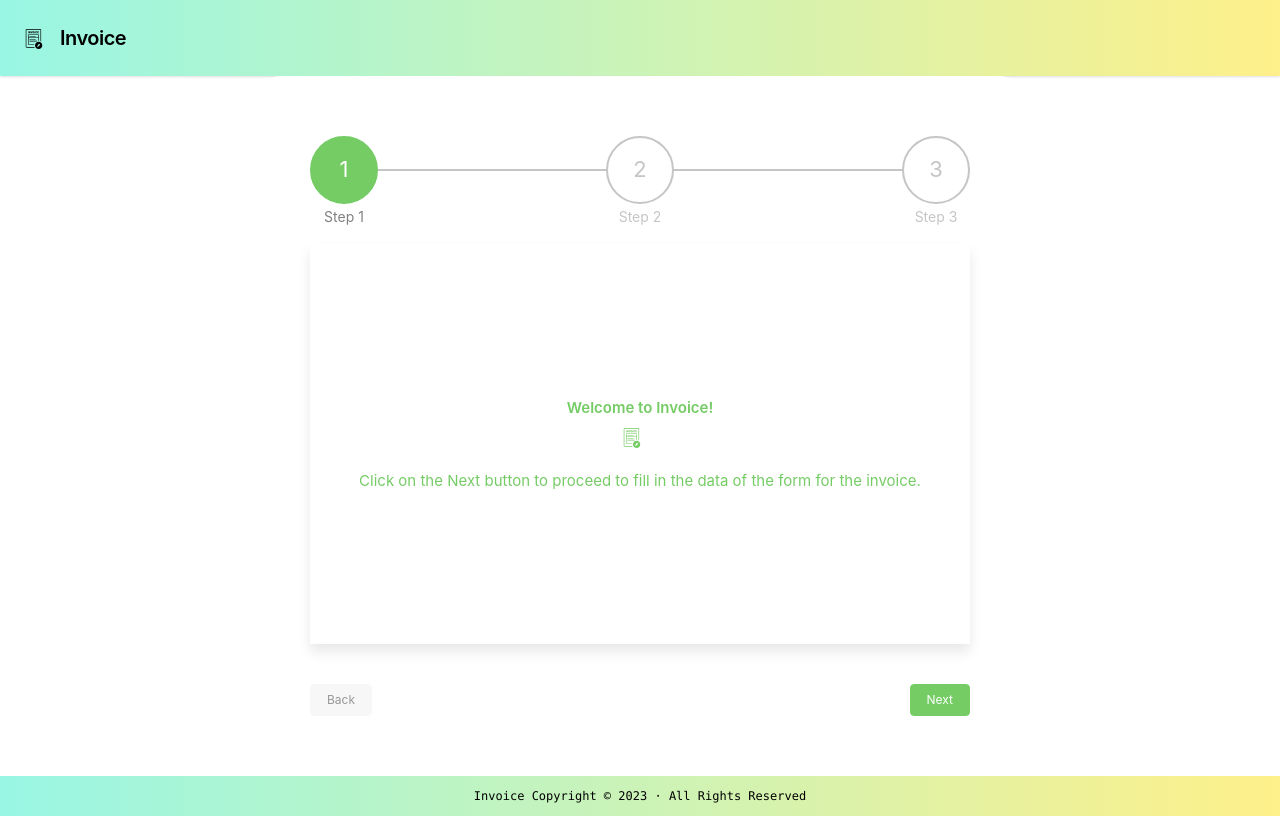
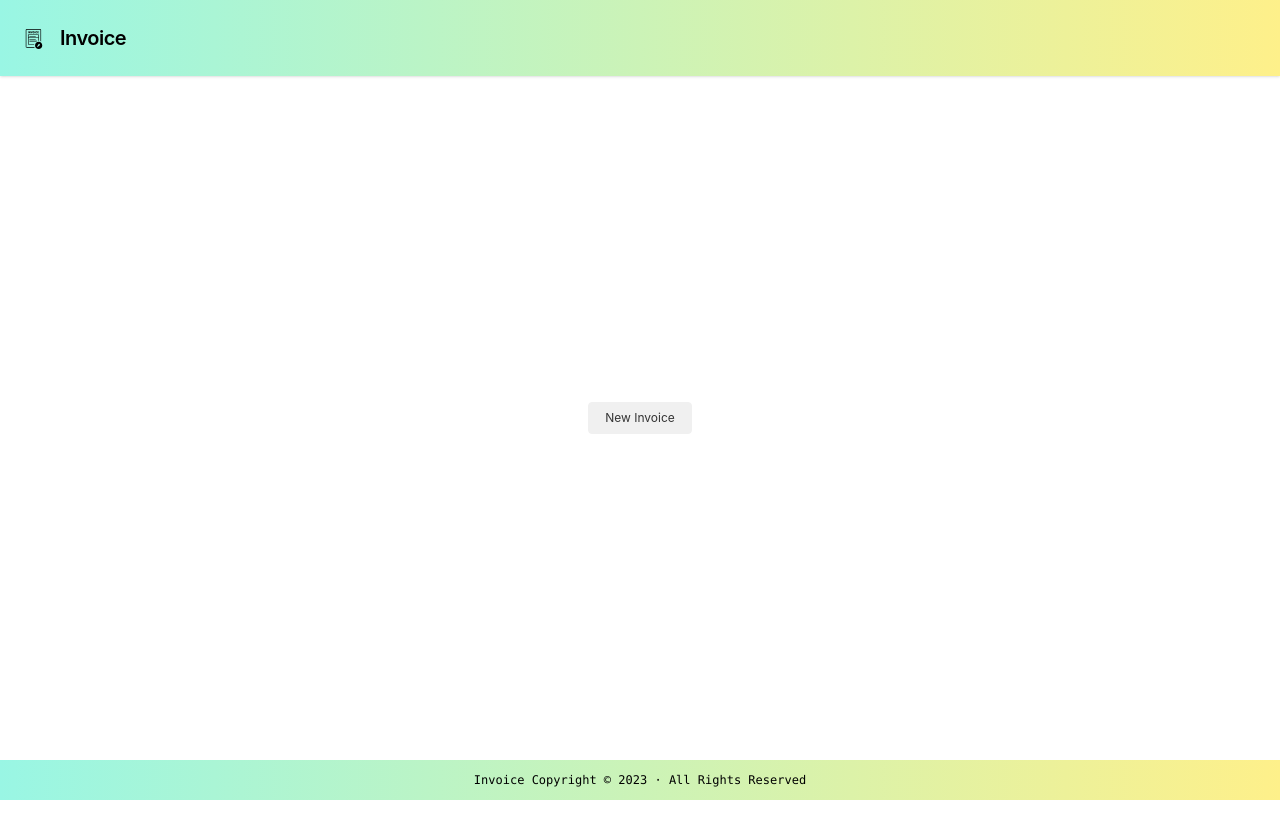
Before and after one commit to FlaM1nG/Invoice, a Vue app: page /home in a window 1280 px wide. Built offline with nearby package versions, Linux system fonts and the light colour scheme; sample sign-in values are in the browser's storage; what vue3-google-login would draw is missing.

Commit message:
feat(homeview): change view for button new invoice

```diff
--- a/src/views/HomeView.vue
+++ b/src/views/HomeView.vue
@@ -1,7 +1,16 @@
 <template>
-  <AppStepper/>
+  <AppButton @custom-click="navigateToInvoice">
+    New Invoice
+  </AppButton>
 </template>
 
 <script setup lang="ts">
-import AppStepper from '@/components/AppStepper.vue';
+import { useRouter } from 'vue-router';
+import AppButton from '@/components/AppButton.vue';
+
+const router = useRouter();
+
+const navigateToInvoice = (): void => {
+  router.push({ name: 'invoice' });
+};
 </script>
```
